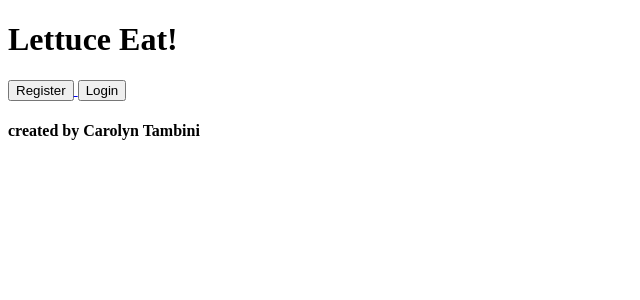
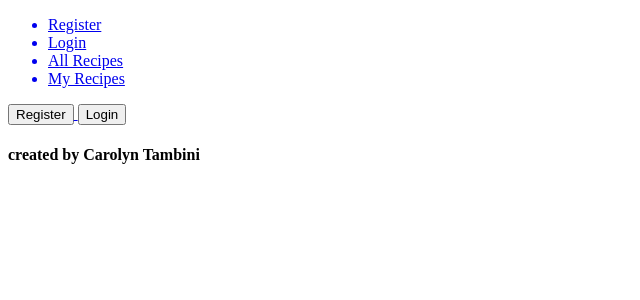
Before and after one commit to Tambini/project4, a React (Create React App) app in the folder FE/client/: page / in a window 1280 px wide. Shown: the top 300 px of the page, without its empty margins (0-640 px from the left). Built offline with nearby package versions, Linux system fonts and the light colour scheme.

Commit message:
moved teh nav that was in my app.js to my header component

```diff
--- a/FE/client/src/components/Header.js
+++ b/FE/client/src/components/Header.js
@@ -1,12 +1,25 @@
 import React from 'react'
+import { Route, Link, withRouter } from 'react-router-dom';
 
 
 const Header = (props) => {
   return (
     <div>
-      <h1>
-        Lettuce Eat!
-      </h1>
+      {props.currentUser ?
+        <div>
+          <h1>Welcome, {props.currentUser.name}</h1>
+          <button onClick={this.handleLogout}>Logout</button>
+        </div>
+        :
+        <nav>
+          <ul>
+            <Link to="/register"> <li>Register</li></Link>
+            <Link to="/login"> <li>Login</li></Link>
+            <Link to="/recipes"><li> All Recipes</li> </Link>
+            <Link to="/user/recipes"><li> My Recipes</li> </Link>
+          </ul>
+        </nav>
+      }
     </div>
   )
 }
```
